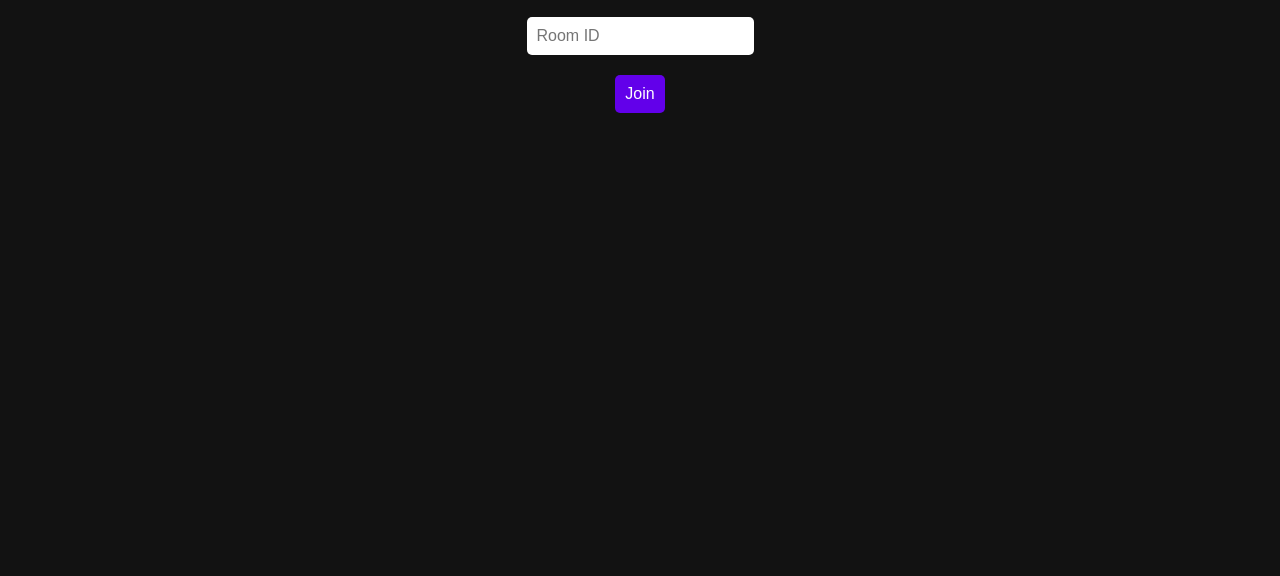
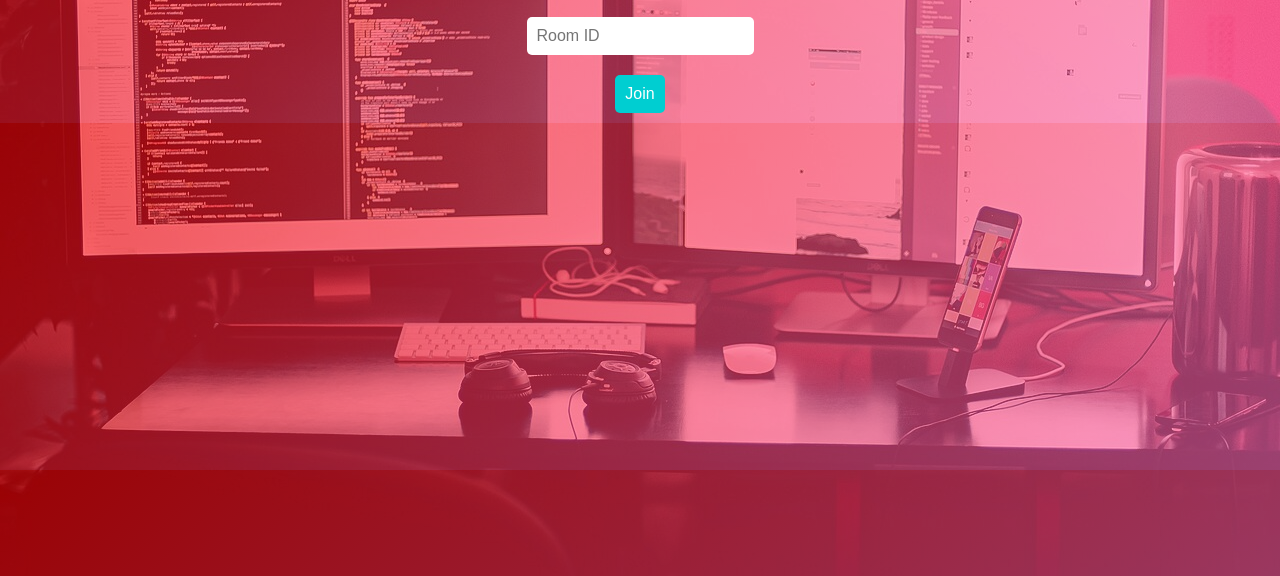
Before and after one commit to khyadebhagyashri56-code/Task-3-project, a website: page FRONTEND/join.html in a window 1280 px wide. Shown: the part 224-800 px from the top of the page. Drawn offline with Linux system fonts and the light colour scheme.

Commit message:
Updated CSS and background image

```diff
--- a/FRONTEND/style.css
+++ b/FRONTEND/style.css
@@ -1,8 +1,16 @@
 body {
   margin: 0;
   font-family: Arial, sans-serif;
-  background: #121212;
+  background: linear-gradient(135deg, #FF0000, #FF69B4); /* Red to Pink gradient */
   color: white;
+  margin: 0;
+  font-family: Arial, sans-serif;
+  background:
+    linear-gradient(135deg, rgba(255,0,0,0.6), rgba(255,105,180,0.6)),
+    url('video.jpg') no-repeat center center fixed;
+  background-size: cover;
+  color: white;
+
 }
 
 .center {
@@ -21,14 +29,14 @@ input, button {
 }
 
 button {
-  background: #6200ea;
+  background: #00CED1; /* Deep Pink */
   color: white;
   cursor: pointer;
   transition: 0.3s;
 }
 
 button:hover {
-  background: #3700b3;
+  background: #20B2AA;; /* Light Pink on hover */
 }
 
 #videos {
@@ -47,7 +55,7 @@ button:hover {
 
 .top {
   padding: 10px;
-  background: #1f1f1f;
+  background: #FF4500; /* Orange-Red Top bar */
   display: flex;
   gap: 10px;
   justify-content: center;
@@ -55,8 +63,8 @@ button:hover {
 
 #board {
   display: none;
-  background: white;
-  border: 2px solid #444;
+  background: #FFC0CB; /* Light Pink Board */
+  border: 2px solid #FF1493; /* Deep Pink Border */
   border-radius: 10px;
   margin: 20px auto;
 }
```
Also changed, not shown: FRONTEND/video call conference.avif (added), FRONTEND/video.jpg (added).
